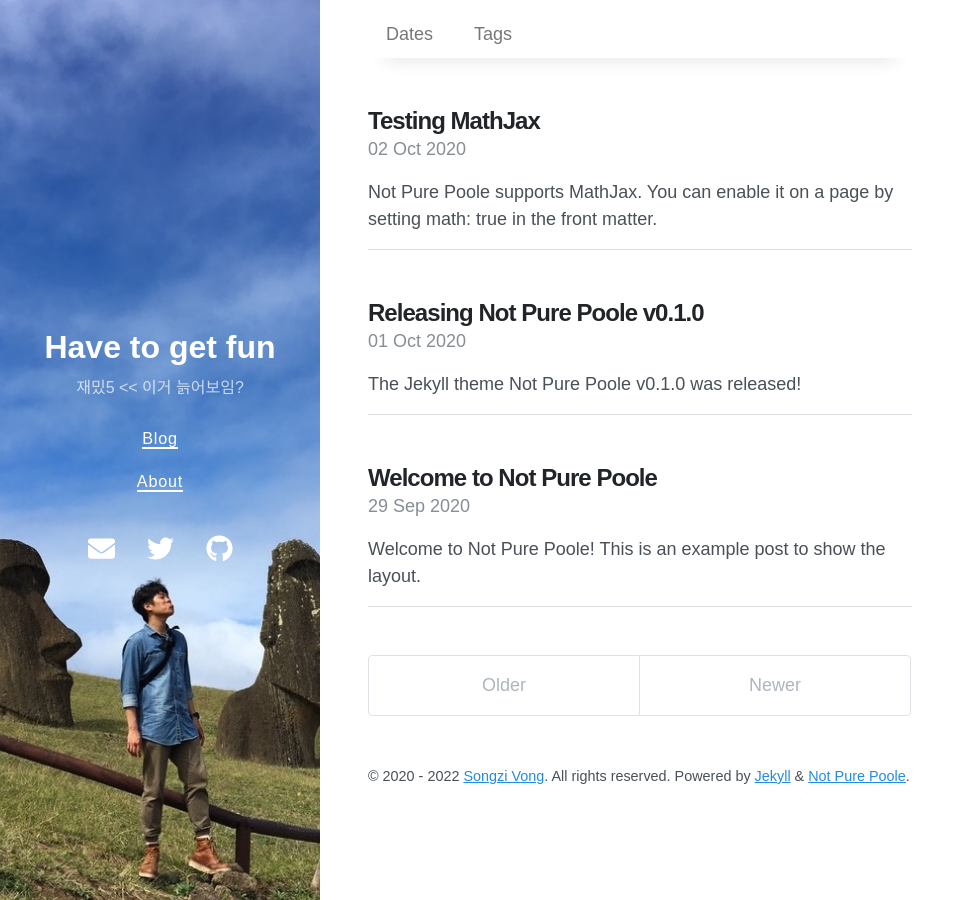
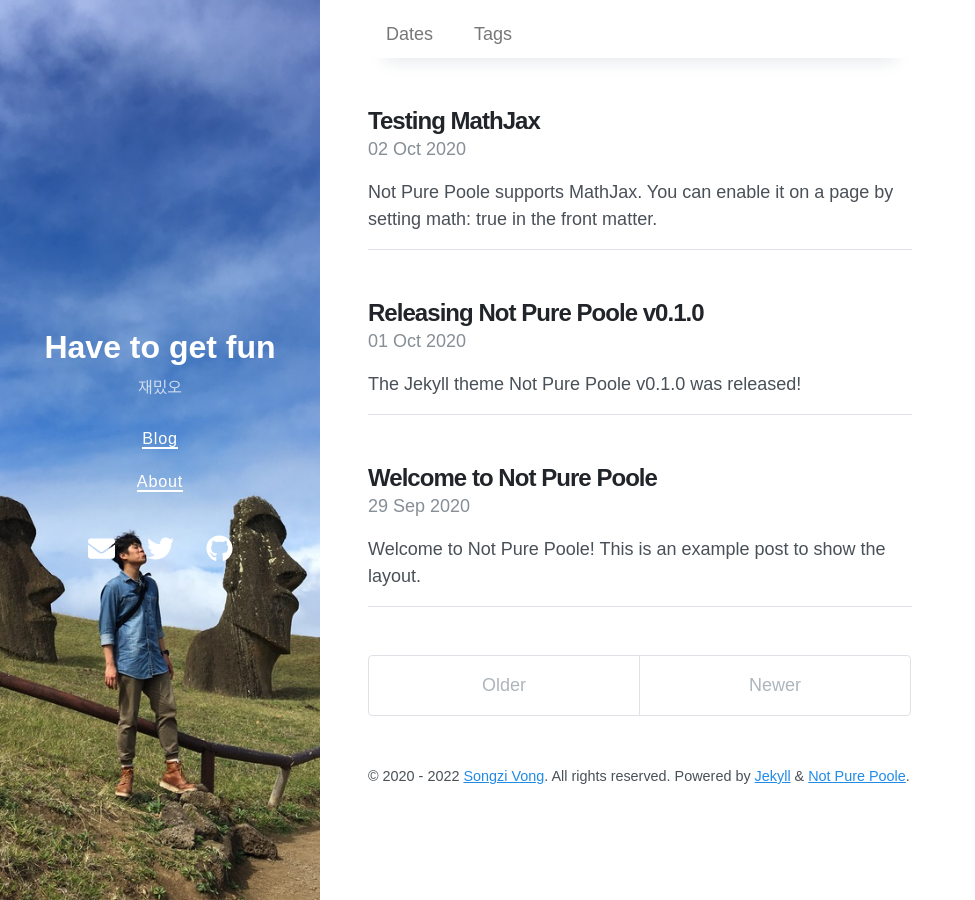
Before and after one commit to LeeJyeon/LeeJyeon.github.io, a Jekyll site: the page built from index.html, in a window 1280 px wide. Shown: the whole page, without its empty margins (0-975 px from the left). Built offline with Jekyll 4.4.1, drawn with Linux system fonts in a browser that asks for light colours; nearby versions of some CDN libraries; the list of posts is cut into pages by our own code.

Commit message:
background picture add

```diff
--- a/_config.yml
+++ b/_config.yml
@@ -1,6 +1,6 @@
 # Setup
 title: Have to get fun
-description: 재밌5 << 이거 늙어보임?
+description: 재밌오
 url: https://leejyeon.github.io
 # avatar: /avatar.jpeg
 paginate: 5
```
Also changed, not shown: assets/img/background.jpeg, 1 other file.
